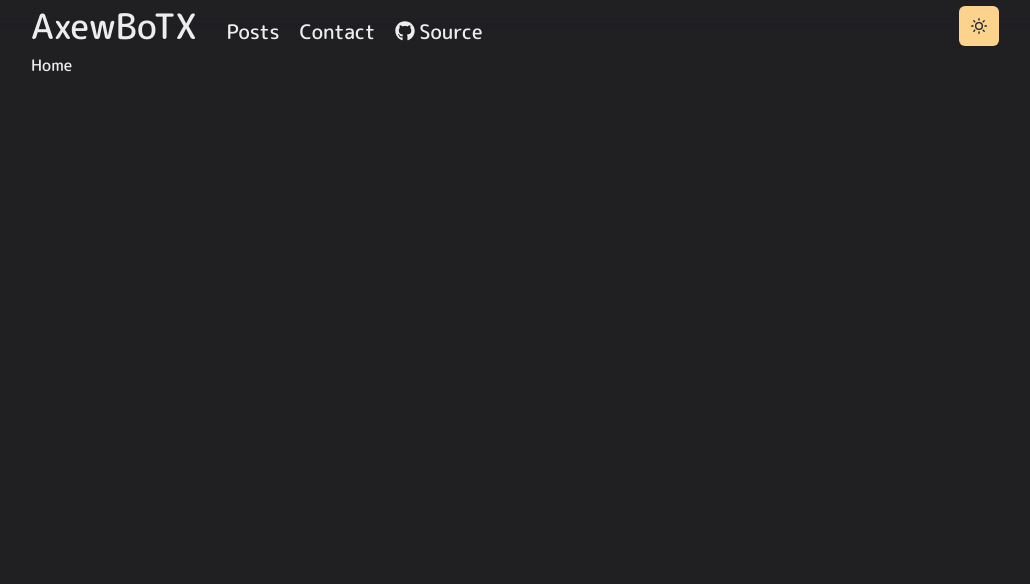
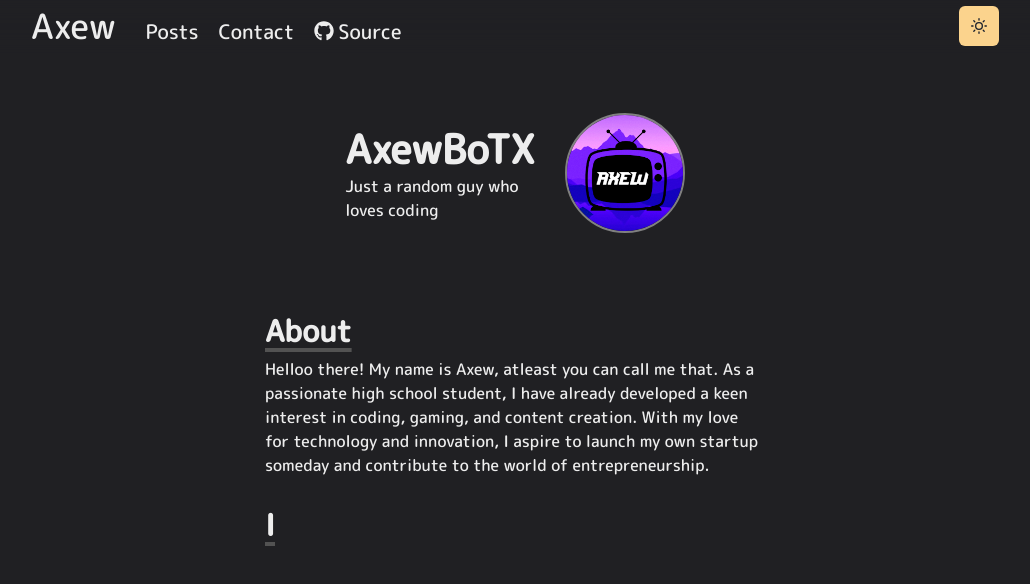
Before and after one commit to AxewBoTX/axewbotx.github.io, a React (Create React App) app: page / in a window 1280 px wide. Shown: the top 584 px of the page, without its empty margins (125-1155 px from the left). Built offline with nearby package versions, Linux system fonts and the light colour scheme.

Commit message:
Adding About Section And Profile In Home Page

```diff
--- a/src/App.js
+++ b/src/App.js
@@ -8,7 +8,7 @@ import Contact from './pages/contact.js';
 function App() {
   return (
 	  <Container maxW="100%" m="0" p="0">
-	  <Flex position="sticky" top="0" right="0" left="0"
+	  <Flex position="sticky" top="0" right="0" left="0" mb="60px"
 	  bg={useColorModeValue('#ffffff40','#20202480')}
 	  style={{backdropFilter: 'blur(20px)'}}
 	  zIndex={1}
--- /dev/null
+++ b/src/components/about.js
@@ -0,0 +1,21 @@
+import {
+	Container,Heading,Text
+} from '@chakra-ui/react';
+
+function About(){
+	return (
+		<Container maxW="500px" mt="80px" p="0">
+		<Heading fontSize="30px" variant="section-title" mb="8px">
+		About
+		</Heading>
+		<Text>
+		Helloo there! My name is Axew, atleast you can call me that. As a passionate high school student, I have already developed a keen interest in coding, gaming, and content creation. With my love for technology and innovation, I aspire to launch my own startup someday and contribute to the world of entrepreneurship.
+		</Text>
+		<Heading display="flex" alignItems="base-line" fontSize="30px" variant="section-title" mt="30px" mb="8px">
+		I
+		</Heading>
+		</Container>
+	);
+}
+
+export default About;
--- a/src/components/logo.js
+++ b/src/components/logo.js
@@ -9,7 +9,7 @@ function Logo(){
 		fontSize="35px"
 		textDecoration="none"
 		_hover={{textDecoration: "none"}}
-		>AxewBoTX</Link>
+		>Axew</Link>
 		</Box>
 	);
 }
--- /dev/null
+++ b/src/components/profile.js
@@ -0,0 +1,22 @@
+import {
+	Flex,Image,Text
+} from '@chakra-ui/react';
+
+function Profile(){
+	return(
+		<Flex align="center" justify="center" gap="1%">
+		<Flex direction="column">
+		<Text fontSize="40px" lineHeight="50px" fontWeight="900">AxewBoTX</Text>
+		<Text maxW="210px">Just a random guy who loves coding</Text>
+		</Flex>
+		<Image
+		boxSize="120px"
+		borderRadius="full"
+		border="2px"
+		borderColor={"gray"}
+		src="assets/profile.png"/>
+		</Flex>
+	);
+}
+
+export default Profile;
--- a/src/pages/home.js
+++ b/src/pages/home.js
@@ -1,9 +1,14 @@
-import {Box} from '@chakra-ui/react';
+import {
+	Box
+} from '@chakra-ui/react';
+import Profile from '../components/profile.js';
+import About from '../components/about.js';
 
 function Home(){
 	return (
 		<Box>
-		Home
+		<Profile/>
+		<About/>
 		</Box>
 	);
 }
--- a/src/theme.js
+++ b/src/theme.js
@@ -7,6 +7,19 @@ const styles = {
       bg: mode('#f0e7db', '#202023')(props)
     }
   })
+}
+const components = {
+	Heading:  {
+		variants:{
+			'section-title': {
+				textDecoration:"underline",
+				fontSize:"20px",
+				textUnderlineOffset:6,
+				textDecorationColor: '#525252',
+				textDecorationThickness: 4,
+			}
+		}
+	}
 }
 const colors = {
 	light: '#f0e7db',
@@ -21,6 +34,6 @@ const config = {
   useSystemColorMode: true
 }
 
-const theme = extendTheme({styles,colors,fonts,config});
+const theme = extendTheme({styles,components,colors,fonts,config});
 
 export default theme;
```
